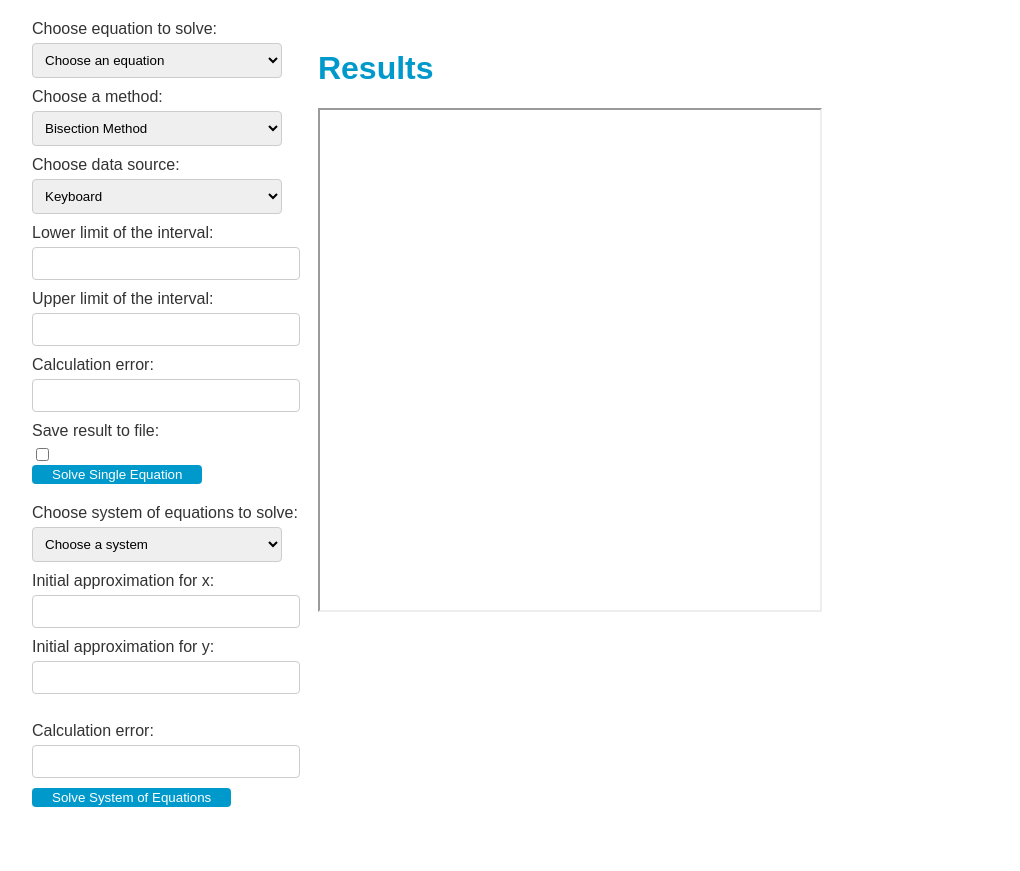
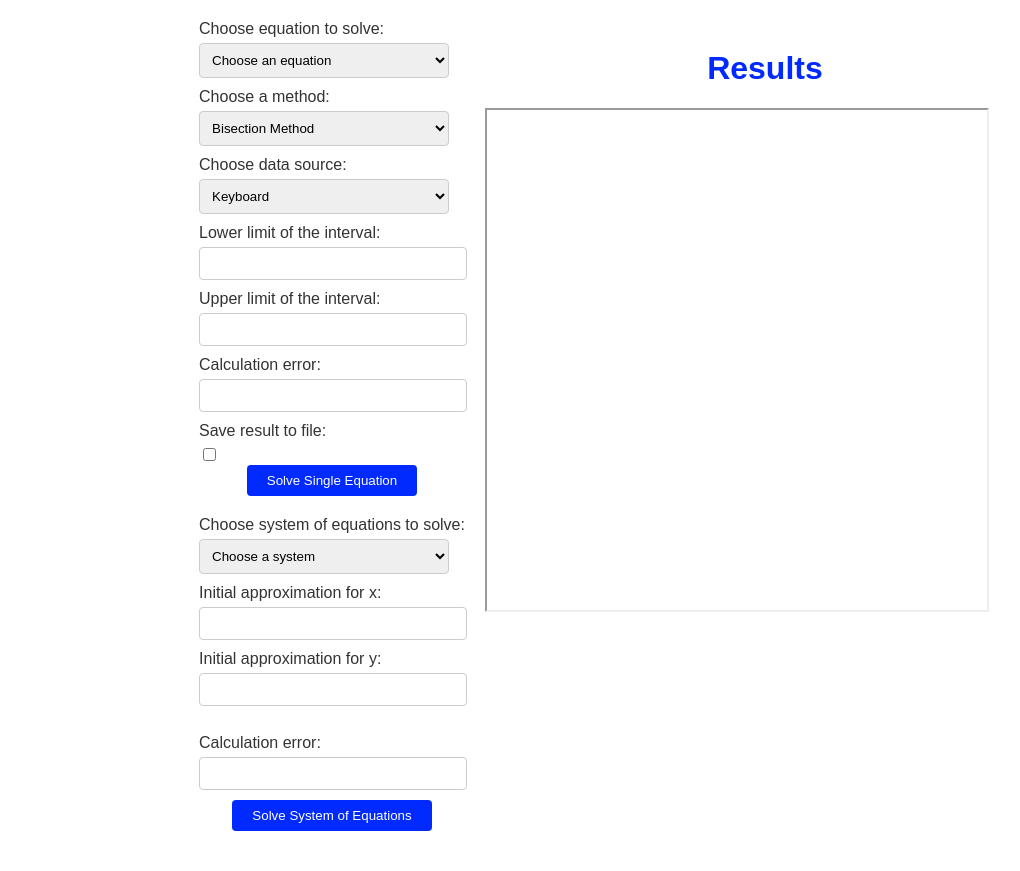
Before and after one commit to eoeqs/comp-math-2, a Flask app: page / in a window 1280 px wide. Shown: the whole page, without its empty margins (8-1028 px from the left). Before the commit the page ends 807 px from the top, so only its background shows below. Run offline with Flask 3, Linux system fonts and the light colour scheme; parts of the project's set-up code (start-up, migrations or seed data) failed here and were passed over; some libraries are stand-ins or nearby versions.

Commit message:
final fixes

```diff
--- a/static/styles.css
+++ b/static/styles.css
@@ -10,14 +10,10 @@ body {
     max-width: 1200px;
     margin: 20px auto;
     display: flex;
+    justify-content: center;
 }
 
-.forms-container {
-    width: 50%;
-    padding: 20px;
-    box-sizing: border-box;
-}
-
+.forms-container,
 .results-container {
     width: 50%;
     padding: 20px;
@@ -25,8 +21,9 @@ body {
 }
 
 h1 {
-    color: #0099cc;
+    color: #002aff;
     margin-top: 0;
+    text-align: center;
 }
 
 form {
@@ -48,19 +45,29 @@ select {
 }
 
 button[type="submit"] {
-    padding: 2px 20px;
-    background-color: #0099cc;
+    padding: 8px 20px;
+    background-color:  #002aff;
     color: #ffffff;
     border: none;
     border-radius: 4px;
     cursor: pointer;
+    display: block;
+    margin: 0 auto;
 }
 
 button[type="submit"]:hover {
-    background-color: #0077aa;
+    background-color:  #002aff;
 }
 
 .error-message {
     color: red;
     margin-top: 10px;
+    text-align: center;
 }
+
+.graph-container {
+    width: 500px;
+    height: 500px;
+    margin: 0 auto;
+    text-align: center;
+}
--- a/templates/index.html
+++ b/templates/index.html
@@ -102,7 +102,9 @@
         </div>
         <h1>Results</h1>
         <p>{{ result }}</p>
-        <iframe id="desmos-iframe" src="{{ equation_url }}" width="500px" height="500px"></iframe>
+        <div>
+            <iframe id="desmos-iframe" src="{{ equation_url }}" width="500px" height="500px"></iframe>
+        </div>
     </div>
 </div>
 <script src="../static/script.js"></script>
```
